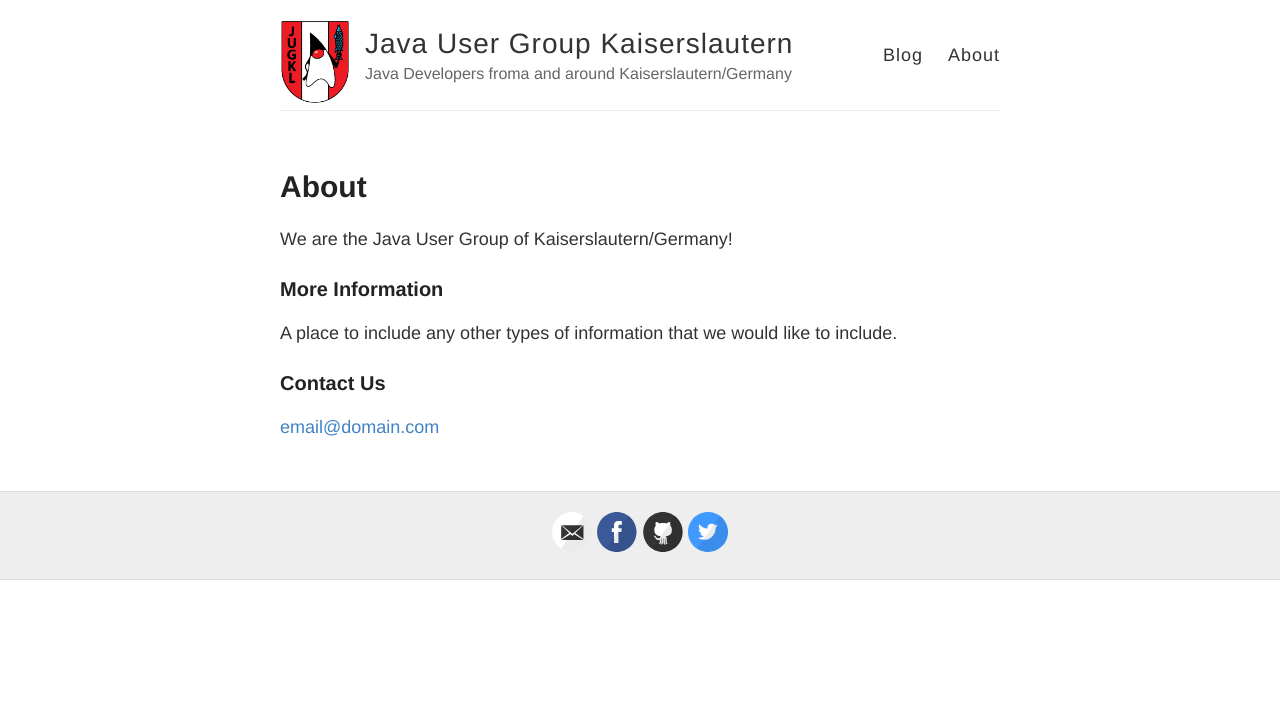
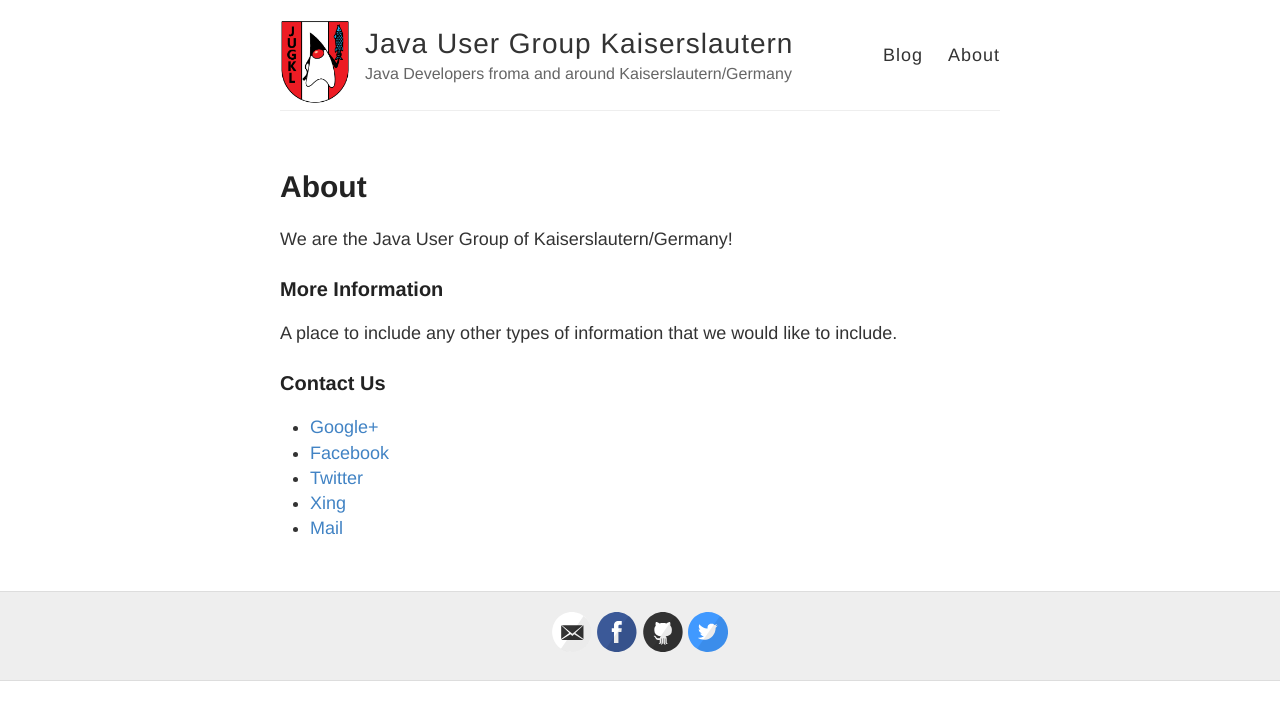
Before and after one commit to jugkl/jugkl.github.io, a Jekyll site: the page built from about.md, in a window 1280 px wide. Shown: the top 720 px of the page. Built offline with Jekyll 4.4.1, drawn with Linux system fonts in a browser that asks for light colours; Markdown is read by kramdown in place of the engine named in the settings.

Commit message:
Update about.md

```diff
--- a/about.md
+++ b/about.md
@@ -12,4 +12,8 @@ A place to include any other types of information that we would like to include.
 
 ### Contact Us
 
-[email@domain.com](mailto:email@domain.com)
+* [Google+](https://plus.google.com/communities/102140332179303332410)
+* [Facebook](https://www.facebook.com/jugKaiserslautern)
+* [Twitter](https://twitter.com/JUG_KL)
+* [Xing](https://www.xing.com/m/OWar6pG8mlvxuS74meTMAB)
+* [Mail](mailto://jug.kaiserslautern@gmail.com)
```
